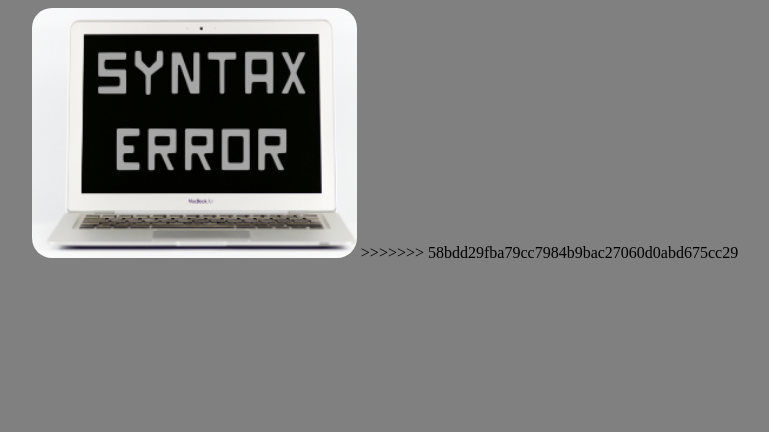
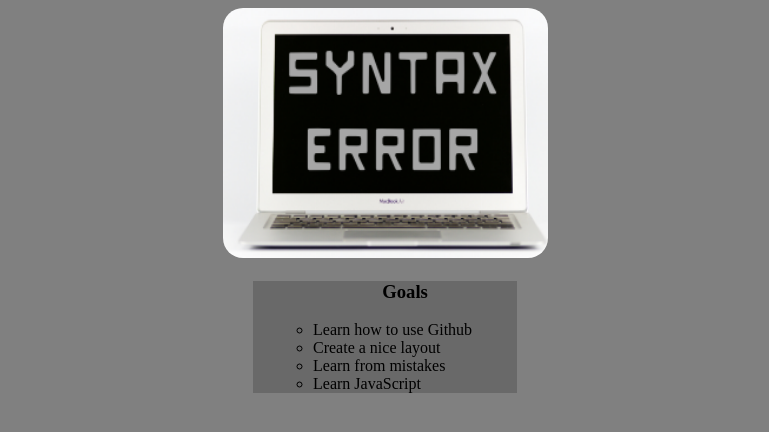
Before and after one commit to Froggy34/froggy34.github.io, a plain HTML site: page index.html in a window 1280 px wide. Shown: the whole page, without its empty margins (255-1024 px from the left). Drawn offline with Linux system fonts and the light colour scheme.

Commit message:
Completely changed css and some html to look cleaner

```diff
--- a/index.html
+++ b/index.html
@@ -5,8 +5,7 @@
 	<link rel="stylesheet" type="text/css" href="style.css">
 <body>
 	<img src="header.png">
-	<style class="main>"
-		<p>This page is created to learn and work on html coding</p>
+	<div>
 		<ul>
 			<h3>Goals</h3>
 				<li>Learn how to use Github</li>
@@ -14,7 +13,6 @@
 				<li>Learn from mistakes</li>
 				<li>Learn JavaScript</li>
 	 </ul>
-	</style>
->>>>>>> 58bdd29fba79cc7984b9bac27060d0abd675cc29
+  </div>
 </body>
 </html>
--- a/style.css
+++ b/style.css
@@ -7,11 +7,16 @@
 			height: 250px;
 			border-radius: 20px;
 		}
-		.main {
+		div {
 			background-color: dimgray;
-			display: block;
-  			margin-left: auto;
-  			margin-right: auto;
-  			width: 50%;
-			border-radius: 10px;
+			margin-left: 500px;
+			margin-right: 500px;
 		}
+		ul > li {
+			display: run-in;
+		}
+		li {
+			list-style-type: circle;
+			text-align: left;
+			margin-left: 20px;
+		}
```
